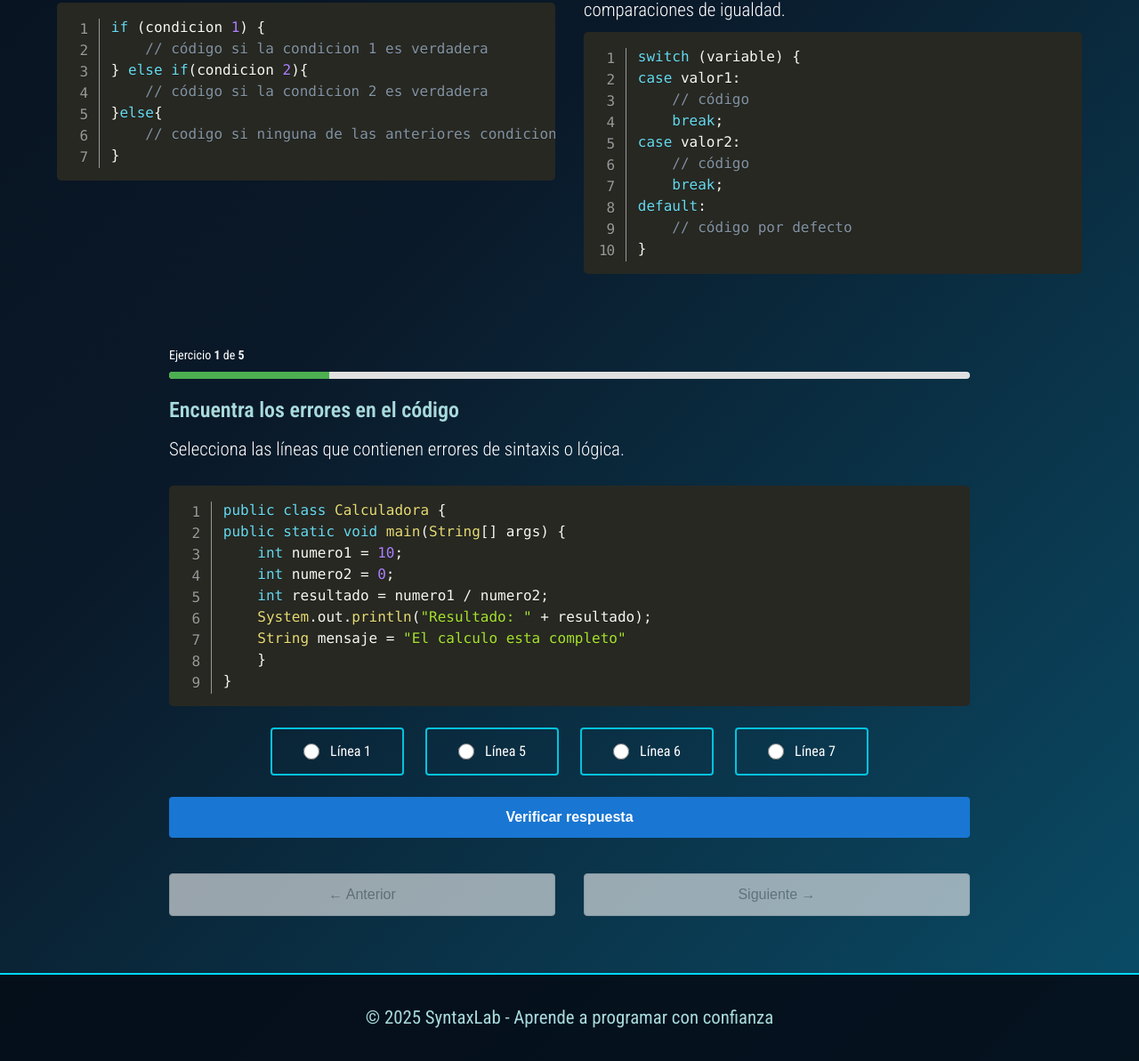
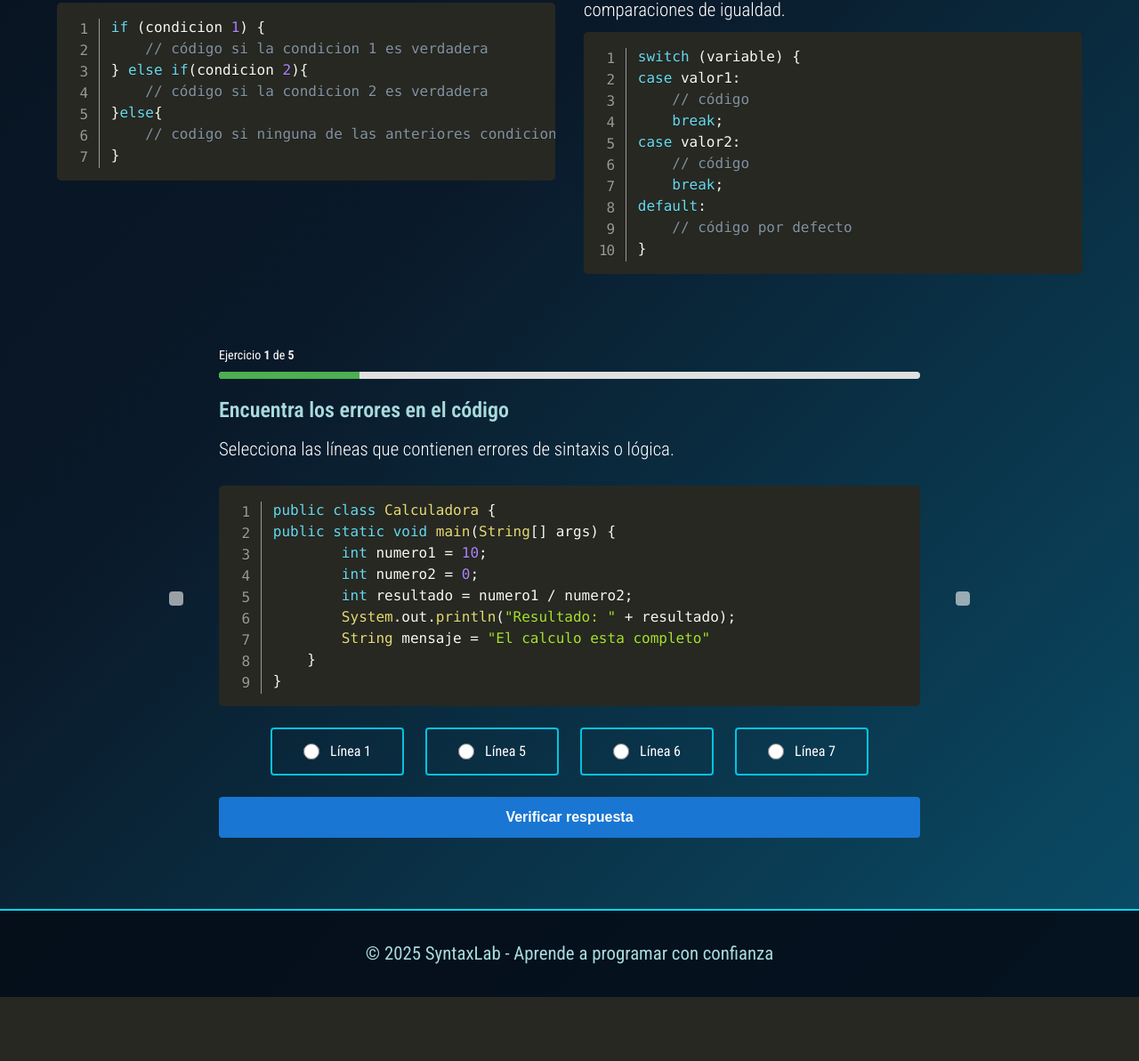
Before and after one commit to progValji/Sintaxis-en-Java, a Flask app: page /condicionales in a window 1280 px wide. Shown: the part 983-2176 px from the top of the page at 89% size. After the commit the page ends 2104 px from the top, so only its background shows below. Run offline with Flask 3, Linux system fonts and the light colour scheme; some libraries are stand-ins or nearby versions.

Commit message:
Botones A Los Lados

```diff
--- a/static/CSS/carrusel.css
+++ b/static/CSS/carrusel.css
@@ -8,6 +8,8 @@
 .exercise-carousel {
   width: min(900px, 100%);
   margin: 0 auto;
+  position: relative;
+  padding: 0 3.5rem;
 }
 
 /* ============================================
@@ -236,21 +238,22 @@
    ============================================ */
 
 .exercise-carousel__controls {
+  position: absolute;
+  left: 0;
+  top: 50%;
+  transform: translateY(-50%);
+  width: 100%;
   display: flex;
   justify-content: space-between;
-  gap: 2rem;
-  margin-top: 1.5rem;
 }
 
 .exercise-carousel__button {
-  flex: 1;
-  padding: 0.875rem 0;
-  background-color: #f5f5f5;
+  padding: 0.5rem;
+  border: none;
+  background-color: var(--color-primary);
   color: #333;
-  border: 1px solid #ddd;
   border-radius: 4px;
-  font-size: 1rem;
-  font-weight: 500;
+  font-size: 2rem;
   cursor: pointer;
   transition: all 0.2s ease;
 }
@@ -280,9 +283,6 @@
    ============================================ */
 
 @media (max-width: 768px) {
-  .exercise-carousel {
-    padding: 1.5rem;
-  }
 
   .exercise-carousel__title {
     font-size: 1.25rem;
@@ -305,11 +305,19 @@
     font-size: 0.875rem;
   }
 
+}
+
+@media screen and (width <= 570px) {
+  .exercise-carousel{padding: 0;}
+
   .exercise-carousel__controls {
-    flex-direction: column;
+    position: unset;
+    transform: translateY(0);
+    gap: 1.5rem;
   }
 
-  .exercise-carousel__button {
-    width: 100%;
+  .exercise-carousel__button{
+    flex: 1;
   }
+
 }
--- a/templates/condicionales.html
+++ b/templates/condicionales.html
@@ -1,5 +1,6 @@
 <link rel="stylesheet" href="{{ url_for('static', filename='CSS/prism.css')}}">
 <link rel="stylesheet" href="{{ url_for('static', filename='CSS/carrusel.css')}}">
+<link href='https://cdn.boxicons.com/3.0.3/fonts/basic/boxicons.min.css' rel='stylesheet'>
 {% extends "base.html" %}
 
 {% block contenido %}
@@ -98,11 +99,11 @@ default:
                     <div class="exercise-carousel__code-container">
                         <pre class="exercise-carousel__code language-java"><code class="line-numbers">public class Calculadora {
 public static void main(String[] args) {
-    int numero1 = 10;
-    int numero2 = 0;
-    int resultado = numero1 / numero2;
-    System.out.println("Resultado: " + resultado);
-    String mensaje = "El calculo esta completo"
+        int numero1 = 10;
+        int numero2 = 0;
+        int resultado = numero1 / numero2;
+        System.out.println("Resultado: " + resultado);
+        String mensaje = "El calculo esta completo"
     }
 }</code></pre>
                     </div>
@@ -132,11 +133,11 @@ public static void main(String[] args) {
 
                 <!-- CONTROLES DE NAVEGACIÓN -->
                 <div class="exercise-carousel__controls">
-                    <button type="button" class="exercise-carousel__button exercise-carousel__button--prev" disabled>
-                        ← Anterior
+                    <button type="button" class="exercise-carousel__button exercise-carousel__button--prev" disabled title="Regresar">
+                        <i class='bxr  bx-arrow-left-stroke'  style='color:#000000'  ></i>
                     </button>
-                    <button type="button" class="exercise-carousel__button exercise-carousel__button--next" disabled>
-                        Siguiente →
+                    <button type="button" class="exercise-carousel__button exercise-carousel__button--next" disabled title="Avanzar">
+                        <i class='bxr  bx-arrow-right-stroke'  style='color:#000000'  ></i>
                     </button>
                 </div>
 
```
